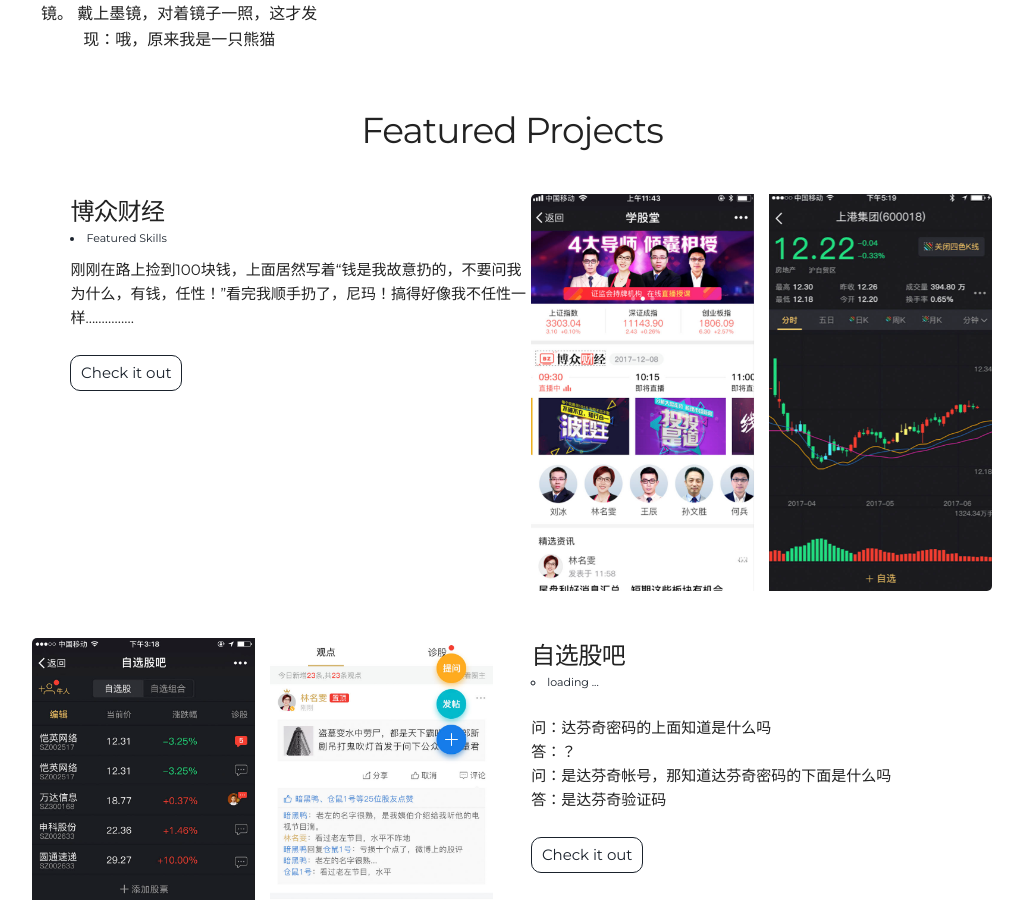
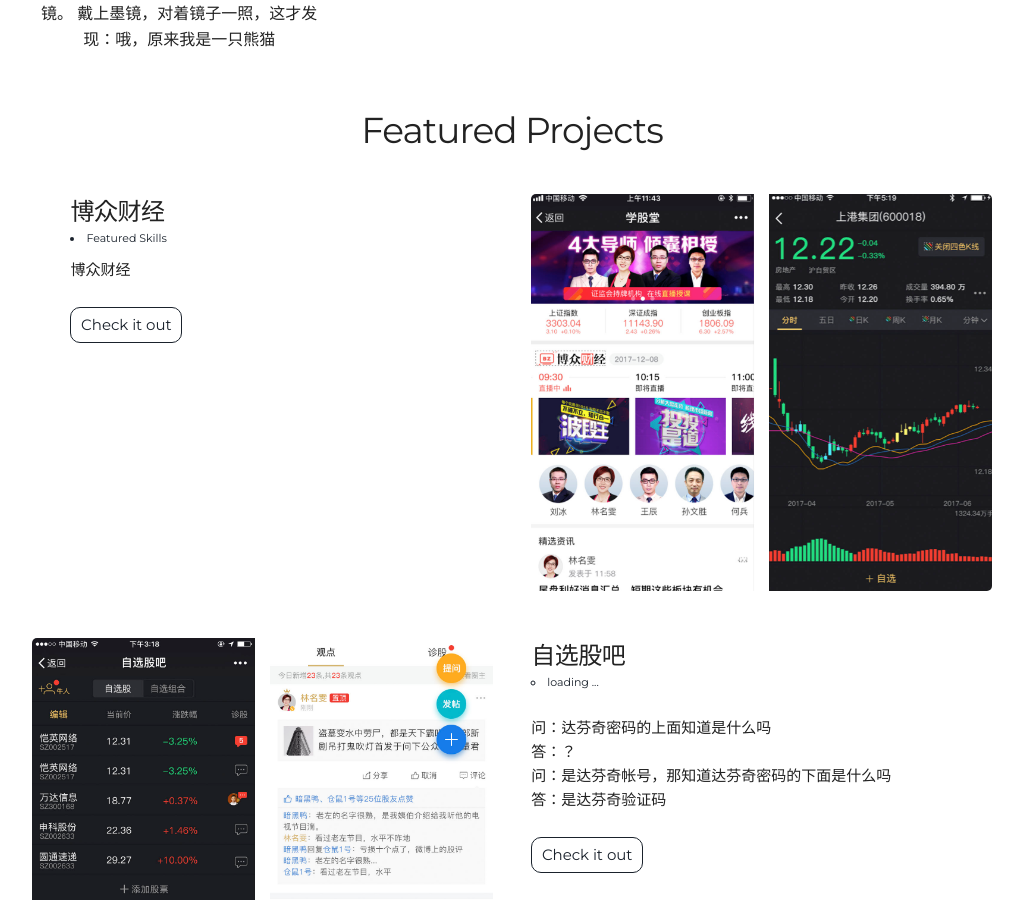
Before and after one commit to xtuphe/xtuphe.github.io, a Jekyll site: the page built from index.html, in a window 1280 px wide and 900 px high, scrolled down 1316 px. Shown: the whole window, without its empty margins (128-1151 px from the left). Built offline with Jekyll 4.4.1, drawn with Linux system fonts in a browser that asks for light colours; some web fonts are replaced.

Commit message:
Update projects.html

```diff
--- a/_includes/projects.html
+++ b/_includes/projects.html
@@ -9,7 +9,7 @@
     <div class="six columns">
       <h5> 博众财经 </h5>
       <li> Featured Skills</li>
-      <p>刚刚在路上捡到100块钱，上面居然写着“钱是我故意扔的，不要问我为什么，有钱，任性！”看完我顺手扔了，尼玛！搞得好像我不任性一样……………</p>
+      <p>博众财经</p>
       <a class="project-link" href="#">Check it out</a>
     </div>
   </div>
```
